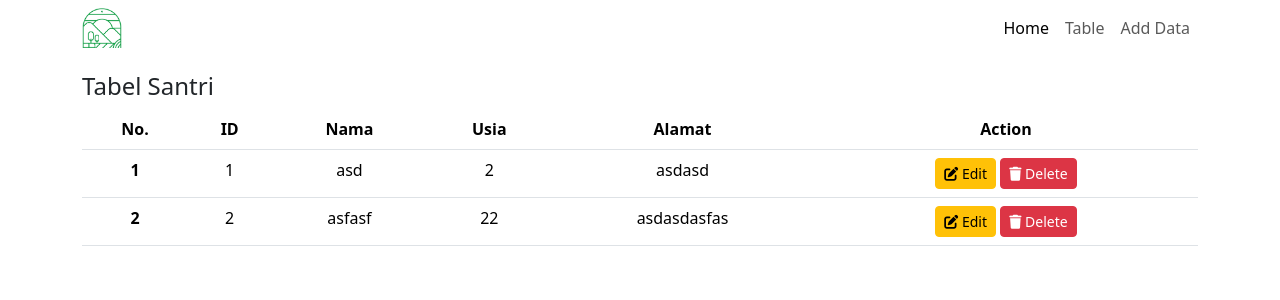
After one commit to erzetkayre/belajar-php, a PHP site: page /home.php in a window 1280 px wide. The commit adds this page. Shown: the top 300 px of the page. Run offline with PHP 8.4, Linux system fonts and the light colour scheme; data comes from the database, SQL or seed files in the repository; some libraries are stand-ins or nearby versions.

Commit message:
read method

```diff
--- /dev/null
+++ b/home.php
@@ -0,0 +1,53 @@
+<?php
+    include ('service/conn.php');
+    include ('layouts/header.php');
+    include ('layouts/navbar.php');
+?>
+
+<div class="container">
+    <?php
+        if(isset($_GET['msg'])) {
+            $msg =$_GET['msg'];
+            echo '<div class="alert alert-success alert-dismissible fade show" role="alert">
+            '.$msg.'
+            </div>';
+        };
+    ?>
+    <h4 class="text-start">Tabel Santri</h4>
+    <table class="table">
+        <thead class="text-center">
+            <tr>
+            <th scope="col">No.</th>
+            <th scope="col">ID</th>
+            <th scope="col">Nama</th>
+            <th scope="col">Usia</th>
+            <th scope="col">Alamat</th>
+            <th scope="col">Action</th>
+            </tr>
+        </thead>
+        <?php
+            $i = 1;
+            $sql = "SELECT * FROM santri";
+            $result = mysqli_query($conn, $sql) or die (mysqli_error($conn()));
+            while ($ambil = mysqli_fetch_array($result)){ ?>
+        <tbody class="text-center">
+            <tr>
+                <th scope="row"><?= $i++ ?></th>
+                <td><?= $ambil["id"]?></td>
+                <td><?= $ambil["nama"]?></td>
+                <td><?= $ambil["usia"]?></td>
+                <td><?= $ambil["alamat"]?></td>
+                <td>
+                    <a class="btn btn-warning btn-sm" href=""><i class="fa-solid fa-pen-to-square"></i> Edit</a>
+                    <a class="btn btn-danger btn-sm" href="delete.php"><i class="fa-solid fa-trash"></i> Delete</a>
+                </td>
+            </tr>
+        </tbody>
+        <?php
+            } ?>
+    </table>
+</div>
+
+<?php
+    include ('layouts/footer.php');
+?>
--- a/index.php
+++ b/index.php
@@ -1,4 +1,5 @@
 <?php
+    include 'layouts/navbar.php';
     include 'service/conn.php';
     if(isset($_POST['submit'])){
         $nama = $_POST['nama'];
@@ -9,7 +10,7 @@
         $result = mysqli_query($conn,$tembak);
 
         if($result){
-            echo "Data berhasil dimasukkan";
+            header("Location: home.php?msg=Data Santri Berhasil Dimasukkan.");
         } else {
             die(mysqli_error($conn));
         }
--- /dev/null
+++ b/layouts/footer.php
@@ -0,0 +1,2 @@
+    </body>
+</html>
--- /dev/null
+++ b/layouts/header.php
@@ -0,0 +1,12 @@
+<!DOCTYPE html>
+<html lang="en">
+    <head>
+        <meta charset="UTF-8">
+        <meta name="viewport" content="width=device-width, initial-scale=1.0">
+        <title>Belajar PHP</title>
+        <!-- bootstrap -->
+        <link href="https://cdn.jsdelivr.net/npm/bootstrap@5.3.3/dist/css/bootstrap.min.css" rel="stylesheet" integrity="sha384-QWTKZyjpPEjISv5WaRU9OFeRpok6YctnYmDr5pNlyT2bRjXh0JMhjY6hW+ALEwIH" crossorigin="anonymous">
+        <!-- font-awesome -->
+        <script src="https://kit.fontawesome.com/fea51b2db3.js" crossorigin="anonymous"></script>
+    </head>
+    <body>
--- /dev/null
+++ b/layouts/navbar.php
@@ -0,0 +1,21 @@
+<nav class="navbar navbar-expand-lg mb-3">
+    <div class="container">
+        <img src="assets/serumpun-logo.png" alt="logo" style="width: 40px;">
+        <button class="navbar-toggler" type="button" data-bs-toggle="collapse" data-bs-target="#navbarNav" aria-controls="navbarNav" aria-expanded="false" aria-label="Toggle navigation">
+            <span class="navbar-toggler-icon"></span>
+        </button>
+        <div class="collapse navbar-collapse " id="navbarNav">
+            <ul class="navbar-nav ms-auto">
+                <li class="nav-item">
+                    <a class="nav-link active" aria-current="page" href="#">Home</a>
+                </li>
+                <li class="nav-item">
+                    <a class="nav-link" href="./home.php">Table</a>
+                </li>
+                <li class="nav-item">
+                    <a class="nav-link" href="./index.php">Add Data</a>
+                </li>
+            </ul>
+        </div>
+    </div>
+</nav>
--- a/service/conn.php
+++ b/service/conn.php
@@ -1,5 +1,11 @@
 <?php
-    $conn = new mysqli('localhost','root','','belajarphp');
+    $server = "localhost";
+    $username = "root";
+    $password = "";
+    $db = "belajarphp";
+
+    $conn = new mysqli($server, $username, $password, $db);
+
     if(!$conn){
         die("Connection failed: " . mysqli_connect_error());
     }
```
Also changed, not shown: delete.php (added, +12 -0 lines), assets/serumpun-logo.png (added).
